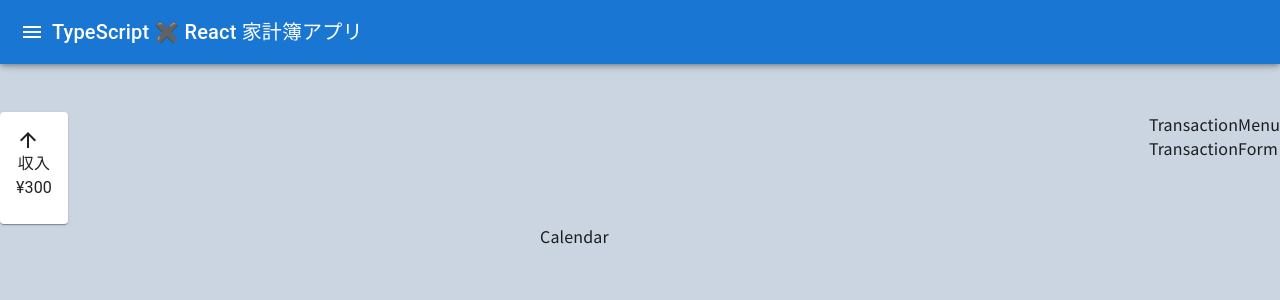
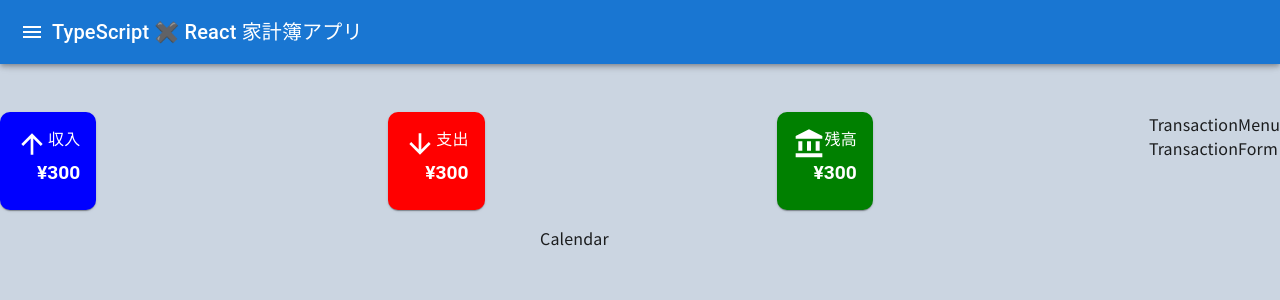
Before and after one commit to Fujiwara0805/MoneyDiaryApp, a Next.js app: page / in a window 1280 px wide. Shown: the top 300 px of the page. Built offline with nearby package versions, Linux system fonts and the light colour scheme.

Commit message:
✨ MonthlySummaryコンポーネントの実装

```diff
--- a/src/components/layouts/MonthlySummary.tsx
+++ b/src/components/layouts/MonthlySummary.tsx
@@ -1,18 +1,77 @@
 import { Card, CardContent, Grid, Stack, Typography } from "@mui/material";
 import React from "react";
 import ArrowUpwardIcon from "@mui/icons-material/ArrowUpward";
+import ArrowDownwardIcon from "@mui/icons-material/ArrowDownward";
+import AccountBalanceIcon from "@mui/icons-material/AccountBalance";
 
 const MonthlySummary = () => {
   return (
-    <Grid container>
-      <Grid item>
-        <Card>
-          <CardContent>
-            <Stack>
-              <ArrowUpwardIcon />
+    <Grid container spacing={{ xs: 1, sm: 2 }} mb={2}>
+      {/* 収入 */}
+      <Grid item xs={4} display={"flex"}>
+        <Card sx={{ bgcolor: "blue", color: "white", borderRadius: "10px" }}>
+          <CardContent sx={{ padding: { xs: 1, sm: 2 } }}>
+            <Stack direction={"row"}>
+              <ArrowUpwardIcon sx={{ fontSize: "2rem" }} />
               <Typography>収入</Typography>
             </Stack>
-            <Typography>¥300</Typography>
+            <Typography
+              textAlign={"right"}
+              variant="h5"
+              fontWeight={"bold"}
+              sx={{
+                wordBreak: "break-word",
+                fontSize: { xs: ".8rem", sm: ".1rem", md: "1.2rem" },
+              }}
+            >
+              ¥300
+            </Typography>
+          </CardContent>
+        </Card>
+      </Grid>
+
+      {/* 支出 */}
+      <Grid item xs={4} display={"flex"}>
+        <Card sx={{ bgcolor: "red", color: "white", borderRadius: "10px" }}>
+          <CardContent sx={{ padding: { xs: 1, sm: 2 } }}>
+            <Stack direction={"row"}>
+              <ArrowDownwardIcon sx={{ fontSize: "2rem" }} />
+              <Typography>支出</Typography>
+            </Stack>
+            <Typography
+              textAlign={"right"}
+              variant="h5"
+              fontWeight={"bold"}
+              sx={{
+                wordBreak: "break-word",
+                fontSize: { xs: ".8rem", sm: ".1rem", md: "1.2rem" },
+              }}
+            >
+              ¥300
+            </Typography>
+          </CardContent>
+        </Card>
+      </Grid>
+
+      {/* 残高 */}
+      <Grid item xs={4} display={"flex"}>
+        <Card sx={{ bgcolor: "green", color: "white", borderRadius: "10px" }}>
+          <CardContent sx={{ padding: { xs: 1, sm: 2 } }}>
+            <Stack direction={"row"}>
+              <AccountBalanceIcon sx={{ fontSize: "2rem" }} />
+              <Typography>残高</Typography>
+            </Stack>
+            <Typography
+              textAlign={"right"}
+              variant="h5"
+              fontWeight={"bold"}
+              sx={{
+                wordBreak: "break-word",
+                fontSize: { xs: ".8rem", sm: ".1rem", md: "1.2rem" },
+              }}
+            >
+              ¥300
+            </Typography>
           </CardContent>
         </Card>
       </Grid>
```
